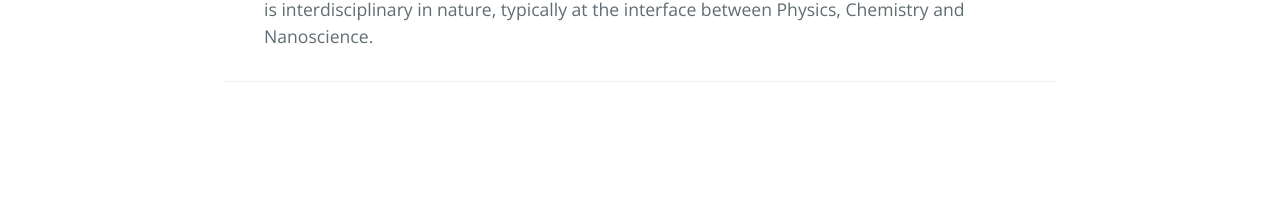
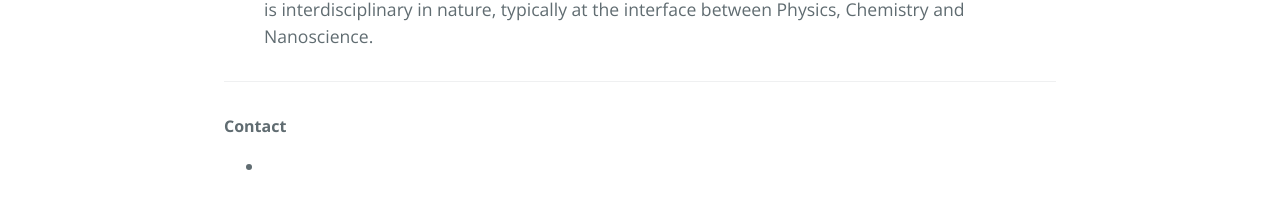
Before and after one commit to dharatrivedi/dharatrivedi.github.io, a Jekyll site: the page built from index.html, in a window 1280 px wide. Shown: the part 546-755 px from the top of the page. Built offline with Jekyll 4.4.1, drawn with Linux system fonts in a browser that asks for light colours; the list of posts is cut into pages by our own code.

Commit message:
Update page-footer.html

```diff
--- a/_includes/page-footer.html
+++ b/_includes/page-footer.html
@@ -1,2 +1,26 @@
 <footer class="site-footer">
+<div class="site-contact">
+
+      <p><strong>Contact</strong></p>
+      <ul class="social-media-list">
+        <li>
+          <a href="mailto:{{ site.email }}">
+            <i class="fa fa-envelope-o"></i>
+            <span class="username">{{ site.email }}</span>
+          </a>
+        </li>
+
+        {% for social in site.social %}
+          {% if social.url != null %}
+          <li>
+            <a href="{{ social.url }}" title="{{ social.desc }}">
+              <i class="fa fa-{{ social.icon }}"></i>
+              <span class="username">{% if social.username %}{{ social.username }}{% else %}{{ social.name }}{% endif %}</span>
+            </a>
+          </li>
+          {% endif %}
+        {% endfor %}
+
+      </ul>
+    </div>
 </footer>
```
